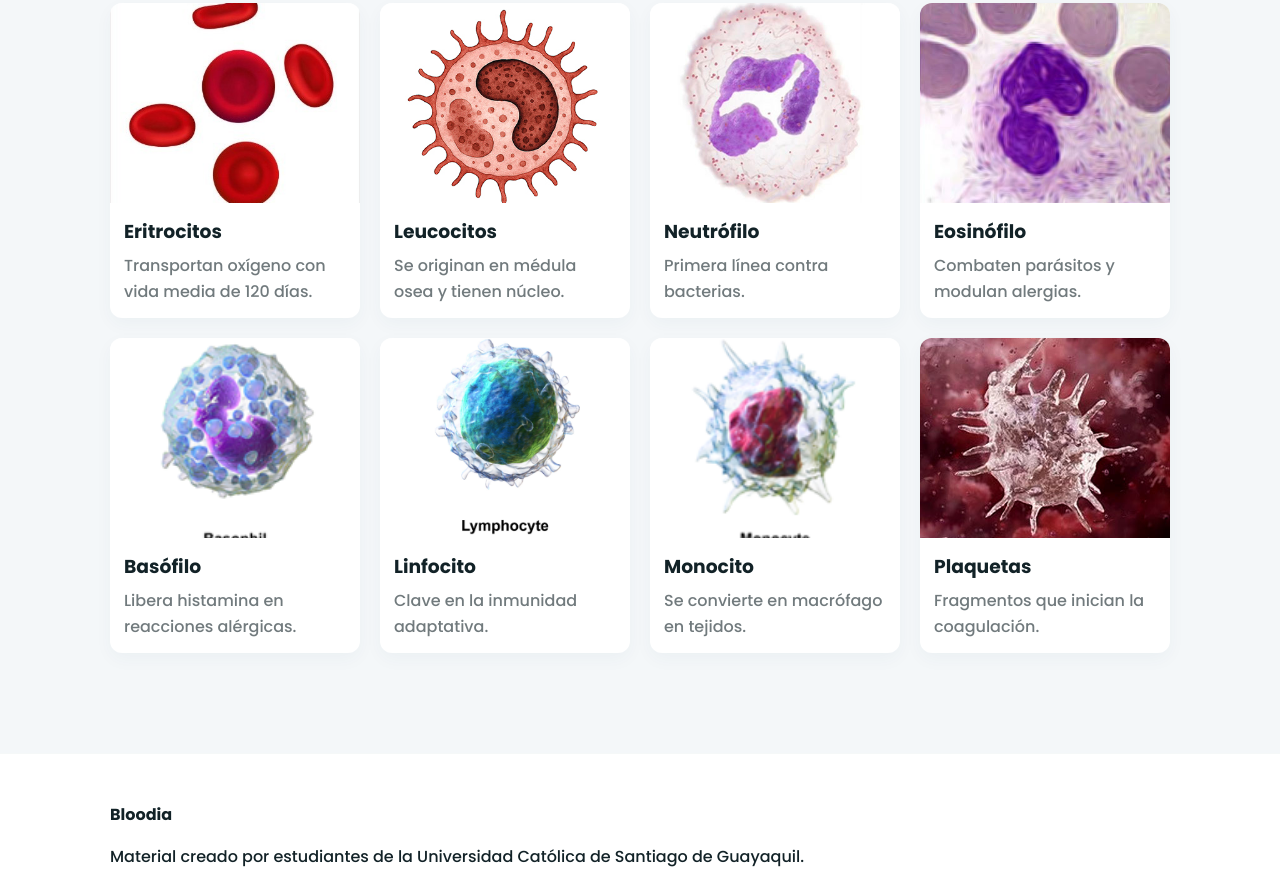
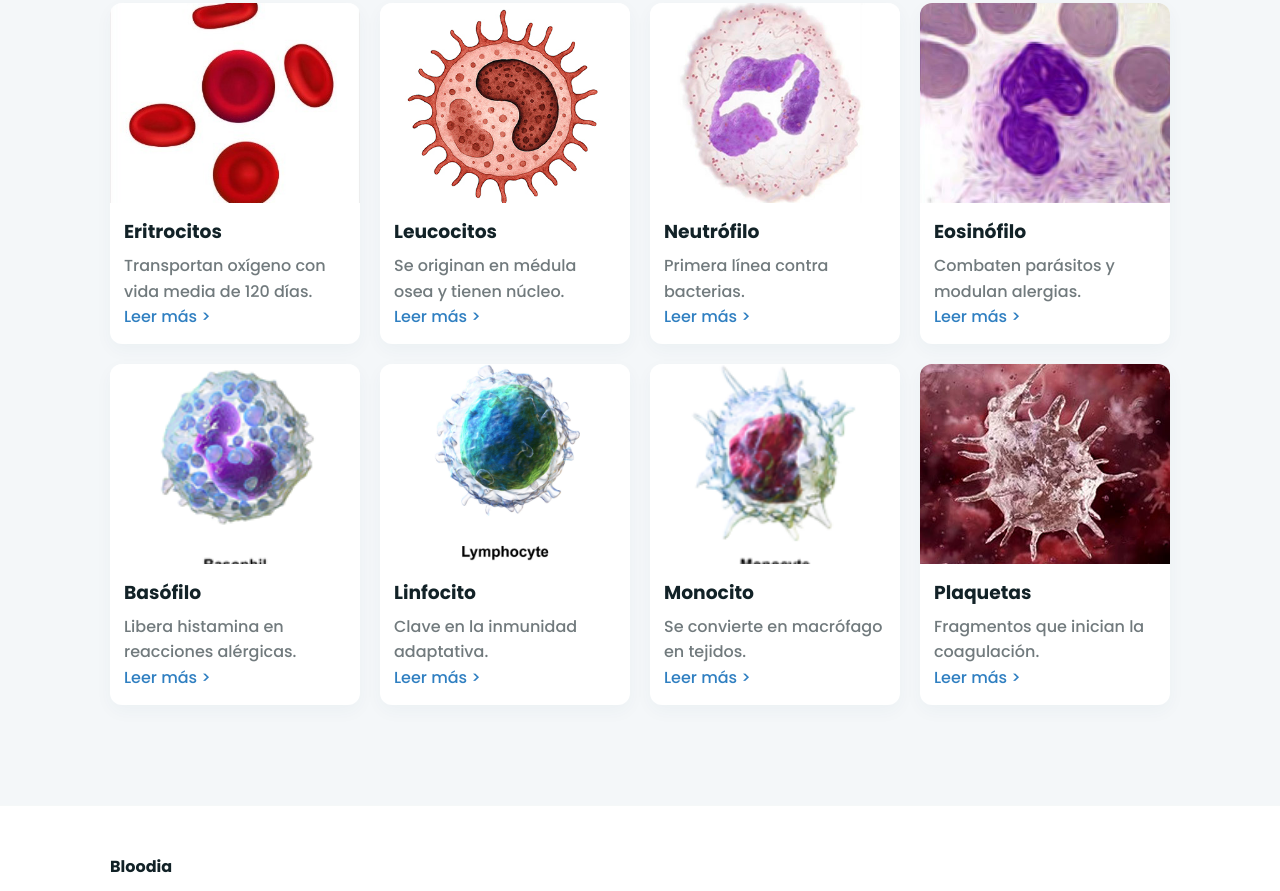
Before and after one commit to bloodia/bloodia, a plain HTML site: page imagenes.html in a window 1280 px wide. Shown: the part 285-1176 px from the top of the page. Drawn offline with Linux system fonts and the light colour scheme.

```diff
--- a/imagenes.html
+++ b/imagenes.html
@@ -50,12 +50,13 @@
           <div class="gallery-caption">
             <h3>Eritrocitos</h3>
             <p>Transportan oxígeno con vida media de 120 días.</p>
+            <p style="color:rgb(47, 127, 193)">Leer más ></p>
             <p id="texto-imagen-oculto" style="display:none;">
                 Son células especializadas en transportar sangre oxigenada desde los pulmones a los tejidos y llevar dióxido de carbono de vuelta gracias a su proteína llamada hemoglobina.<br>
                 Los eritrocitos envejecidos son <a href="vocabulario.html#fagocitar" style="color:rgb(209, 184, 138);text-decoration: none;">fagocitados</a> por los <a href="vocabulario.html#macrofagos" style="color:rgb(209, 184, 138);text-decoration: none;">macrófagos</a> del bazo, la médula ósea y el hígado.<br>
                 🔬 Sin núcleo, forma bicóncava (7.5 µm).<br>
                 ⏳ Viven 120 días.<br>
-                🧠 Curioso: Son tan eficientes que un solo eritrocito puede transportar hasta mil millones de moléculas de oxígeno.
+                🧠 Curioso: Son tan eficientes que un solo eritrocito puede transportar hasta mil millones de moléculas de oxígeno.<br>
             </p>
           </div>
         </article>
@@ -67,6 +68,7 @@
           <div class="gallery-caption">
             <h3>Leucocitos</h3>
             <p>Se originan en médula osea y tienen núcleo.</p>
+            <p style="color:rgb(47, 127, 193)">Leer más ></p>
             <p id="texto-imagen-oculto" style="display:none;"> Son células del sistema inmune que patrullan la sangre y tejidos en busca de     infecciones o agresores externos. Se originan en la médula ósea.<br>
             Tienen núcleo y se clasifican en granulocitos y agranulocitos.<br>
             🧠 Curioso: Aumentan rápido en infecciones, pero viven poco tiempo en sangre.
@@ -81,6 +83,7 @@
           <div class="gallery-caption">
             <h3>Neutrófilo</h3>
             <p>Primera línea contra bacterias.</p>
+            <p style="color:rgb(47, 127, 193)">Leer más ></p>
             <p id="texto-imagen-oculto" style="display:none;">
                 Son los leucocitos más abundantes 40-60% y la primera línea de defensa contra bacterias: llegan rápido ya que son móviles e ingieren microbios. <br>
                 🔬 Miden (10-12 µm), núcleo multilobulado (2-5 lóbulos) conectado por filamentos finos de cromatina, tienen un citoplasma con gránulos basófilos(lilas). <br>
@@ -98,6 +101,7 @@
           <div class="gallery-caption">
             <h3>Eosinófilo</h3>
             <p>Combaten parásitos y modulan alergias.</p>
+            <p style="color:rgb(47, 127, 193)">Leer más ></p>
             <p id="texto-imagen-oculto" style="display:none;">
                 Especializados en combatir parásitos y regular reacciones alérgicas.<br>
                 🔬 Núcleo bilobulado, gránulos naranja refringentes en su citoplasma al contacto con la <a href="vocabulario.html#eosina" style="color:rgb(209, 184, 138);text-decoration: none;">eosina</a>.(de ahí sale su nombre)<br>
@@ -114,6 +118,7 @@
           <div class="gallery-caption">
             <h3>Basófilo</h3>
             <p>Libera histamina en reacciones alérgicas.</p>
+            <p style="color:rgb(47, 127, 193)">Leer más ></p>
             <p id="texto-imagen-oculto" style="display:none;">
                 Actúan en alergias liberando sustancias como histamina que provocan inflamación inmediata.<br>
                 🔬 Núcleo en "S", oculto por gránulos púrpura oscuro.<br>
@@ -129,6 +134,7 @@
           <div class="gallery-caption">
             <h3>Linfocito</h3>
             <p>Clave en la inmunidad adaptativa.</p>
+            <p style="color:rgb(47, 127, 193)">Leer más ></p>
             <p id="texto-imagen-oculto" style="display:none;">
                 Células clave de la <a href="vocabulario.html#inmunidad-adaptativa" style="color:rgb(209, 184, 138);text-decoration: none;">inmunidad adaptativa</a>: reconocen <a href="vocabulario.html#antigenos" style="color:rgb(209, 184, 138);text-decoration: none;">antígenos</a> y generan memoria inmunológica. Son los agranulocitos más abundantes y representan el 30% total de los leucocitos sanguíneos.<br>
                 🔬 Núcleo redondo y grande, poco citoplasma.<br>
@@ -146,9 +152,10 @@
           <div class="gallery-caption">
             <h3>Monocito</h3>
             <p>Se convierte en macrófago en tejidos.</p>
+            <p style="color:rgb(47, 127, 193)">Leer más ></p>
             <p id="texto-imagen-oculto" style="display:none;">
                 Circulan en sangre y luego se convierten en <a href="vocabulario.html#macrofagos" style="color:rgb(209, 184, 138);text-decoration: none;">macrófagos</a> que limpian tejidos y activan defensas.<br>
-                🔬 Núcleo en herradura, citoplasma gris con vacuolas.<br>
+                🔬 Núcleo en herradura, citoplasma azul grisáceo con vacuolas.<br>
                 ✨ Tip: Reconócelo rápido por su núcleo gigante en forma de riñón.<br>
                 🧠 Curioso: Pueden vivir meses en tejidos como células dendríticas.<br>
             </p>
@@ -162,6 +169,7 @@
           <div class="gallery-caption">
             <h3>Plaquetas</h3>
             <p>Fragmentos que inician la coagulación.</p>
+            <p style="color:rgb(47, 127, 193)">Leer más ></p>
             <p id="texto-imagen-oculto" style="display:none;">
                 Fragmentos celulares que detectan lesiones vasculares y forman coágulos para detener sangrados. Se derivan de fragmentos de los <a href="vocabulario.html#megacariocitos" style="color:rgb(209, 184, 138);text-decoration: none;">megacariocitos</a>.<br>
                 🔬 Fragmentos pequeños discoides sin núcleo, 2–4 µm.<br>
--- a/styles.css
+++ b/styles.css
@@ -366,7 +366,7 @@ body {
     top: 8px;
     background: rgba(255, 255, 255, 0.06);
     border: none;
-    color: #fff;
+    color: #6ac926;
     font-size: 28px;
     padding: 6px 10px;
     border-radius: 8px;
```
Also changed, not shown: index.html (+1 -1 lines).
